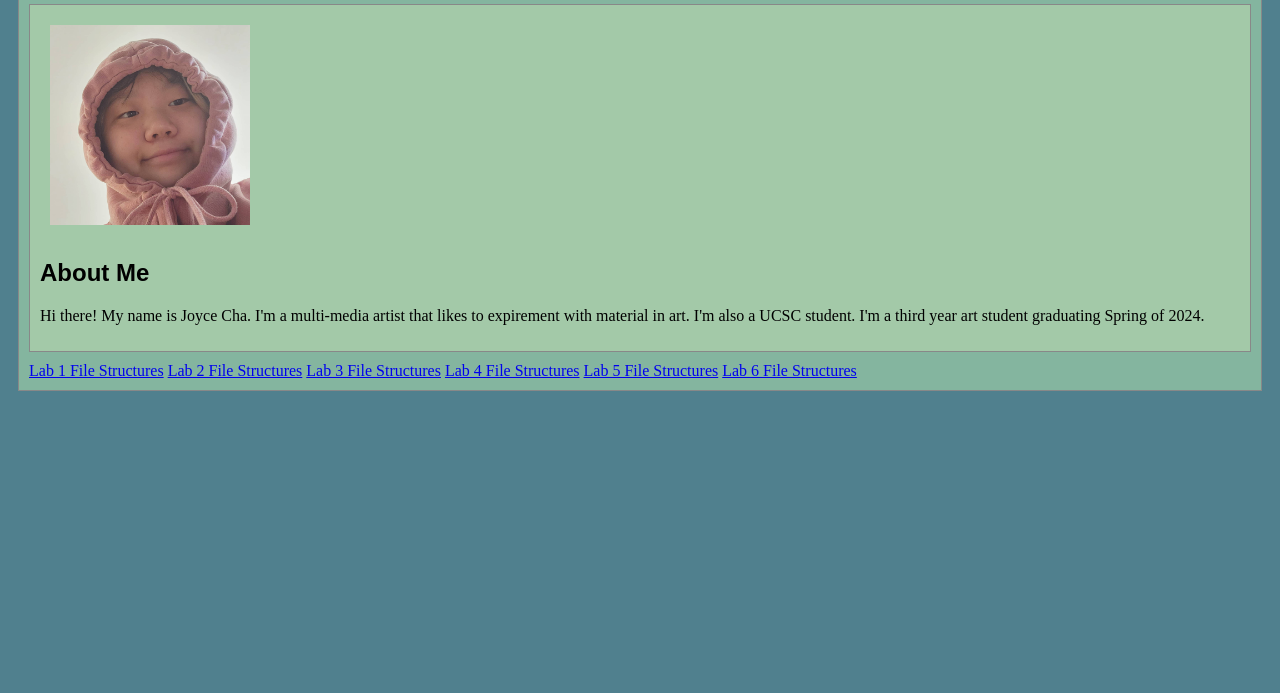
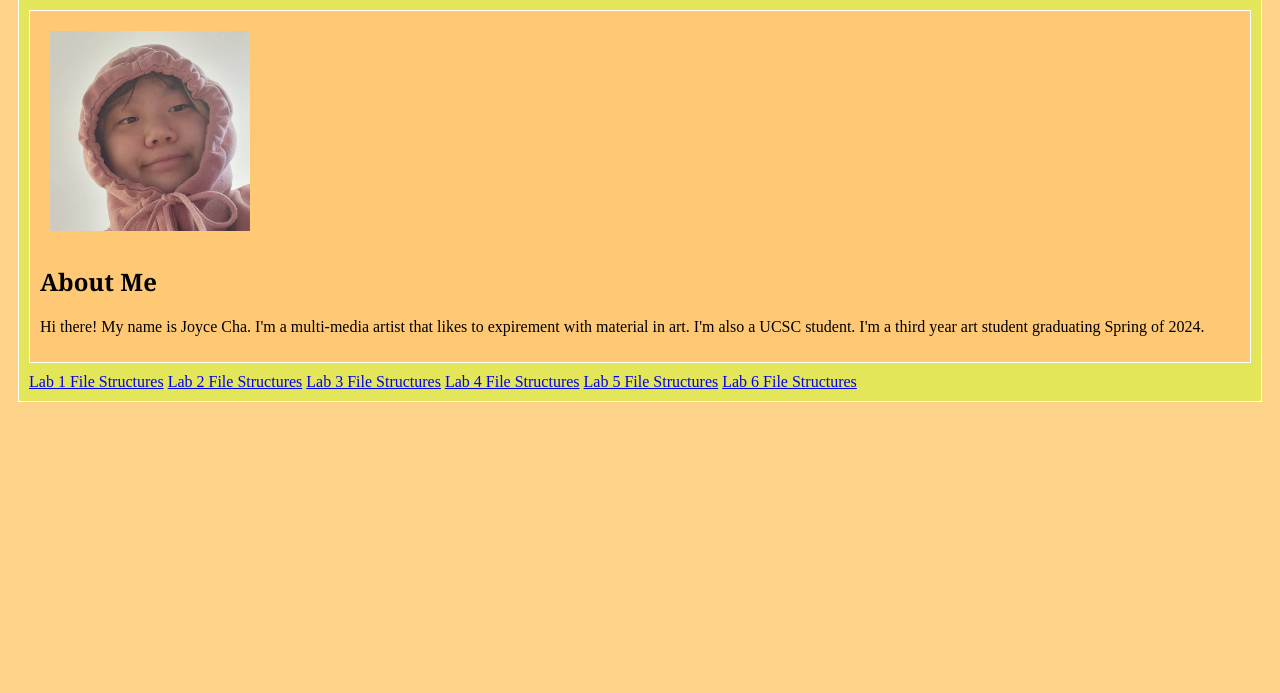
Before and after one commit to jgcha1302/ART101J, a plain HTML site: page index.html in a window 1280 px wide. Shown: the part 107-800 px from the top of the page. Drawn offline with Linux system fonts and the light colour scheme.

Commit message:
Update site.css

```diff
--- a/css/site.css
+++ b/css/site.css
@@ -4,12 +4,12 @@
 
 /* we can select an html element tag, in this case "body" will apply to the whole document */
 body {
-  background-color: #50808E;
+  background-color: #fcd388;
 }
 
 /* we can have rules apply to multiple elements at the same time with commas */
 h1,h2,h3 {
-  font-family: sans-serif;
+  font-family:Georgia, 'Times New Roman', Times, serif;
 }
 
 /* and we can have rules that overlap other rules, both take effect */
@@ -23,14 +23,14 @@ h1 {
 #content {
   margin: 10px;
   padding: 10px;
-  border: solid 1px #888;
-  background-color: #84B59F;
+  border: solid 1px #ffffff;
+  background-color: #e3e659;
 }
 
 /* the period in a CSS selector selects an element by class, e.g., class="minor-section" */
 .minor-section {
   padding: 10px;
   margin-bottom: 10px;
-  border: solid 1px #888;
-  background-color: #A3C9A8;
+  border: solid 1px #ffffff;
+  background-color: #ffc875;
 }
```
